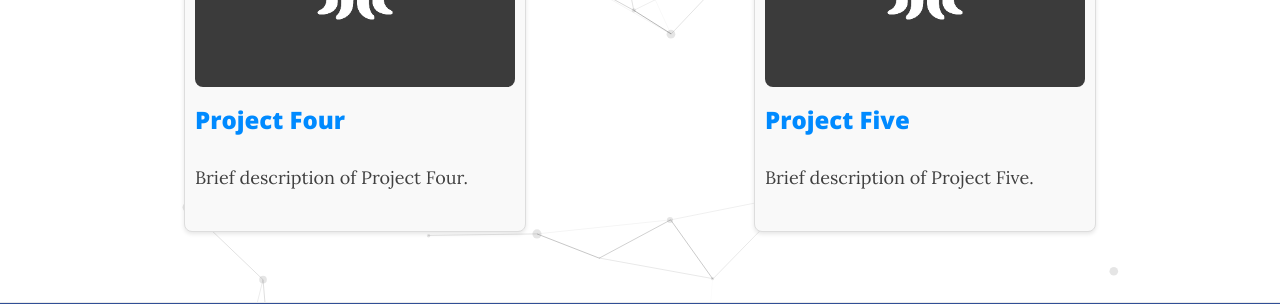
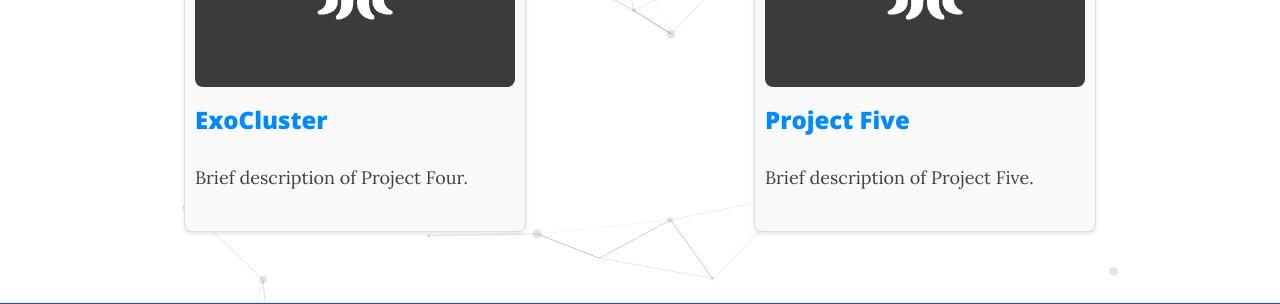
Before and after one commit to astropi-b/astropi-b.github.io, a Jekyll site: the page built from research.md, in a window 1280 px wide and 900 px high, scrolled down 570 px. Shown: the part 389-693 px from the top of the window. Built offline with Jekyll 4.4.1, drawn with Linux system fonts in a browser that asks for light colours; nearby versions of some CDN libraries.

Commit message:
Update research.md

```diff
--- a/research.md
+++ b/research.md
@@ -69,7 +69,7 @@ permalink: /research/
   </div>
   <div class="research-item">
     <img class="research-image" src="/img/avatar-icon.png" alt="Project Two">
-    <h3><a href="/research/lpdasimulations/">Project Four</a></h3>
+    <h3><a href="/research/lpdasimulations/">ExoCluster</a></h3>
     <p>Brief description of Project Four.</p>
   </div>
   <div class="research-item">
```
